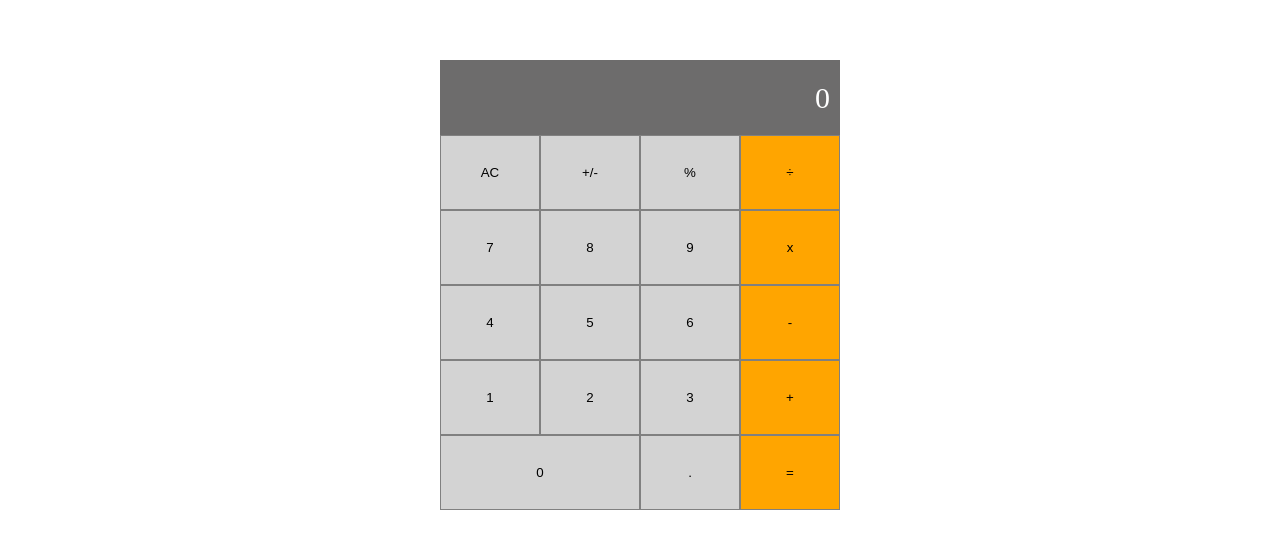
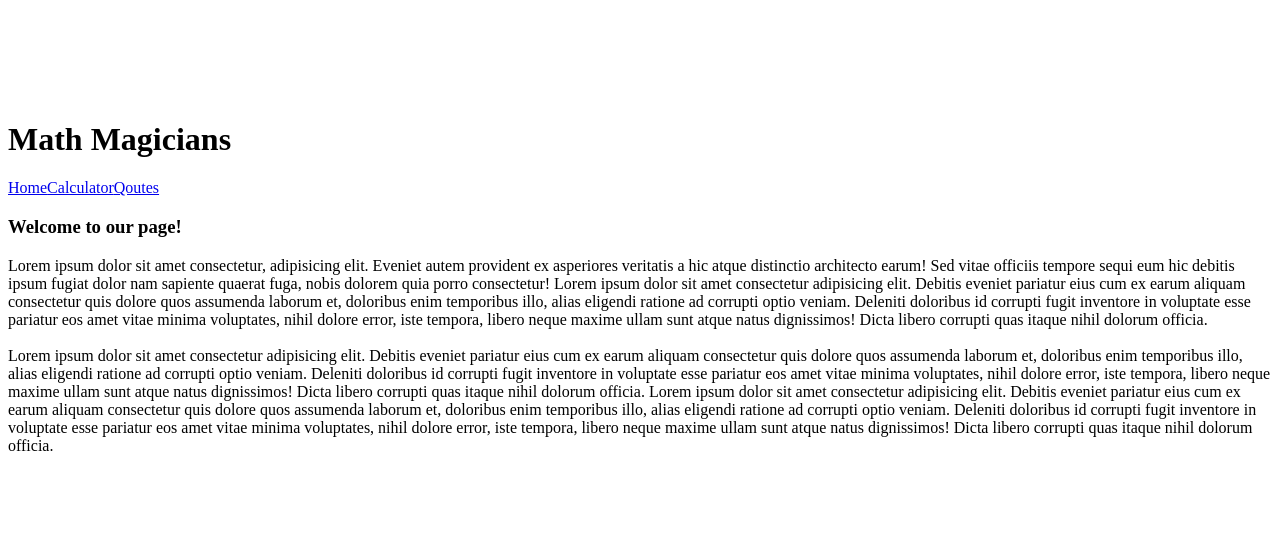
Before and after one commit to Hadi111jafari/Math-Magicians, a React (Create React App) app: page / in a window 1280 px wide. Shown: the part 123-672 px from the top of the page. Built offline with nearby package versions, Linux system fonts and the light colour scheme.

Commit message:
Add Home page and Qoutes

```diff
--- a/src/App.js
+++ b/src/App.js
@@ -1,13 +1,85 @@
-// import './App.css';
+import React from 'react';
+import { Routes, Route, Link } from 'react-router-dom';
+import Calculator from './components/calculator';
+import './App.css';
+import './index.css';
 
-// function App() {
-//   eturn (
-//     <div className="App">
-//       <header className="App-header">
-//
-//       </header>
-//     </div>
-//   );
-// }r
+function Qoutes() {
+  return (
+    <>
+      <main className="qoute">
+        <h3>
+          Mathematics is nt about numbers,
+          equations, computaions, or algorithms:
+          it is about understanding. - William Paul Thurston
+        </h3>
+      </main>
+    </>
+  );
+}
 
-// export default App;
+function Home() {
+  return (
+    <>
+      <h3>Welcome to our page!</h3>
+      <main>
+        <p className="paragraph">
+          Lorem ipsum dolor sit amet consectetur, adipisicing elit. Eveniet
+          autem provident ex asperiores veritatis a hic atque distinctio
+          architecto earum! Sed vitae officiis tempore sequi eum hic debitis
+          ipsum fugiat dolor nam sapiente quaerat fuga, nobis dolorem quia porro
+          consectetur! Lorem ipsum dolor sit amet consectetur adipisicing elit.
+          Debitis eveniet pariatur eius cum ex earum aliquam consectetur quis
+          dolore quos assumenda laborum et, doloribus enim temporibus illo,
+          alias eligendi ratione ad corrupti optio veniam. Deleniti doloribus id
+          corrupti fugit inventore in voluptate esse pariatur eos amet vitae
+          minima voluptates, nihil dolore error, iste tempora, libero neque
+          maxime ullam sunt atque natus dignissimos! Dicta libero corrupti quas
+          itaque nihil dolorum officia.
+          <br />
+          <br />
+
+          Lorem ipsum dolor sit amet consectetur
+          adipisicing elit. Debitis eveniet pariatur eius cum ex earum aliquam
+          consectetur quis dolore quos assumenda laborum et, doloribus enim
+          temporibus illo, alias eligendi ratione ad corrupti optio veniam.
+          Deleniti doloribus id corrupti fugit inventore in voluptate esse
+          pariatur eos amet vitae minima voluptates, nihil dolore error, iste
+          tempora, libero neque maxime ullam sunt atque natus dignissimos! Dicta
+          libero corrupti quas itaque nihil dolorum officia. Lorem ipsum dolor
+          sit amet consectetur adipisicing elit. Debitis eveniet pariatur eius
+          cum ex earum aliquam consectetur quis dolore quos assumenda laborum
+          et, doloribus enim temporibus illo, alias eligendi ratione ad corrupti
+          optio veniam. Deleniti doloribus id corrupti fugit inventore in
+          voluptate esse pariatur eos amet vitae minima voluptates, nihil dolore
+          error, iste tempora, libero neque maxime ullam sunt atque natus
+          dignissimos! Dicta libero corrupti quas itaque nihil dolorum officia.
+        </p>
+      </main>
+    </>
+  );
+}
+
+function App() {
+  return (
+    <div className="App">
+      <div className="top">
+        <h1>Math Magicians</h1>
+        <nav className="nav-container">
+          <Link className="nav-link" to="/">Home</Link>
+          <Link className="nav-link calculator" to="/components/calculator">Calculator</Link>
+          <Link className="nav-link" to="/Qoutes">Qoutes</Link>
+        </nav>
+      </div>
+      <div>
+        <Routes>
+          <Route path="/Qoutes" element={<Qoutes />} />
+          <Route path="/components/calculator" element={<Calculator pre="" operand="" curr="0" />} />
+          <Route path="/" element={<Home />} />
+        </Routes>
+      </div>
+    </div>
+  );
+}
+
+export default App;
--- a/src/components/calculator.js
+++ b/src/components/calculator.js
@@ -24,6 +24,8 @@ const Calculator = (props) => {
   };
 
   return (
+    <div className="calc-container">
+      <h3>Lets to some Maths!</h3>
       <div className="container">
         <OutputScreen
           name="outputScreen"
@@ -71,6 +73,7 @@ const Calculator = (props) => {
         />
         <Buttons btnName="percent" label="%" btnInteract={(s) => newChanges(s)} />
       </div>
+    </div>
   );
 };
 
--- a/src/index.js
+++ b/src/index.js
@@ -1,8 +1,11 @@
 import React from 'react';
 import ReactDOM from 'react-dom';
-import Calculator from './components/calculator';
-import './App.css';
-import './index.css';
+import { BrowserRouter } from 'react-router-dom';
+import App from './App';
 
-// Render the Calculator to the Web page.
-ReactDOM.render(<Calculator pre="" operand="" curr="0" />, document.getElementById('root'));
+ReactDOM.render(
+  <BrowserRouter>
+    <App />
+  </BrowserRouter>,
+  document.getElementById('root'),
+);
```
Lines whose indentation alone changed are shown as unchanged.
